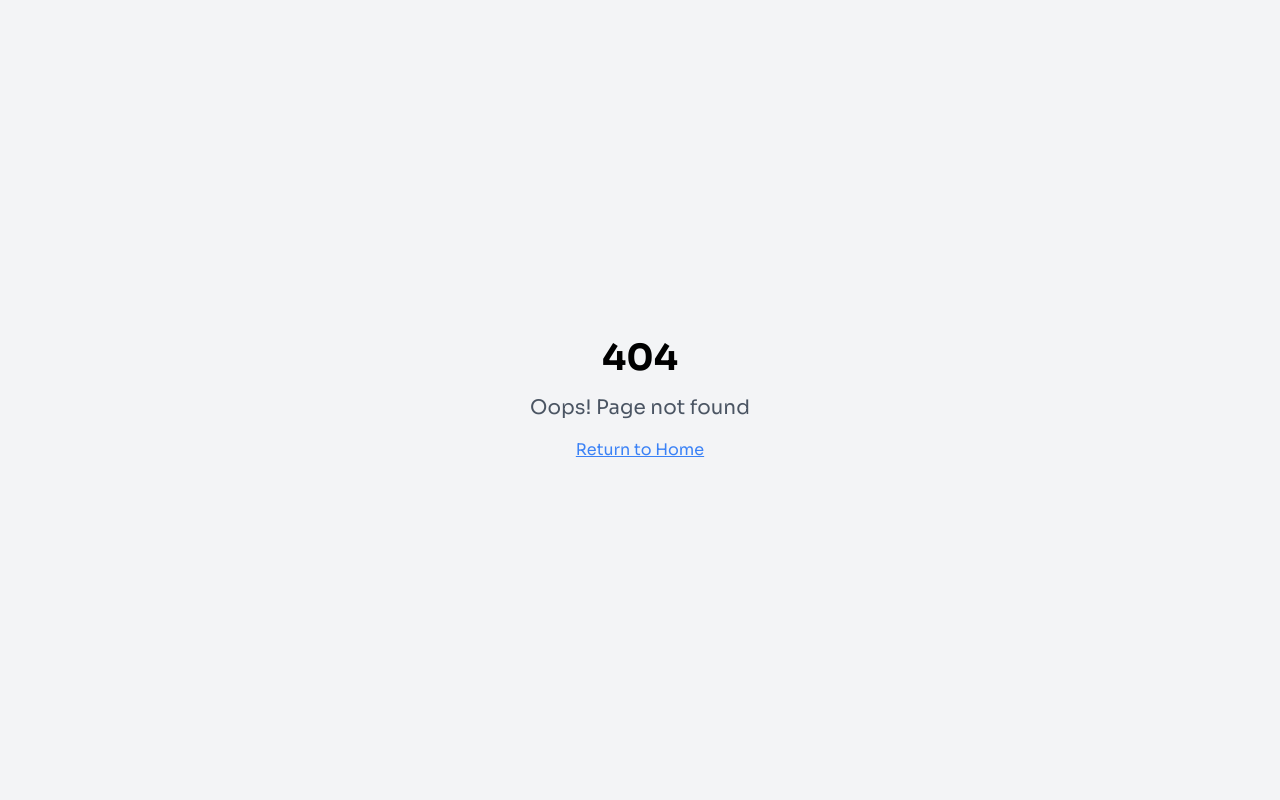
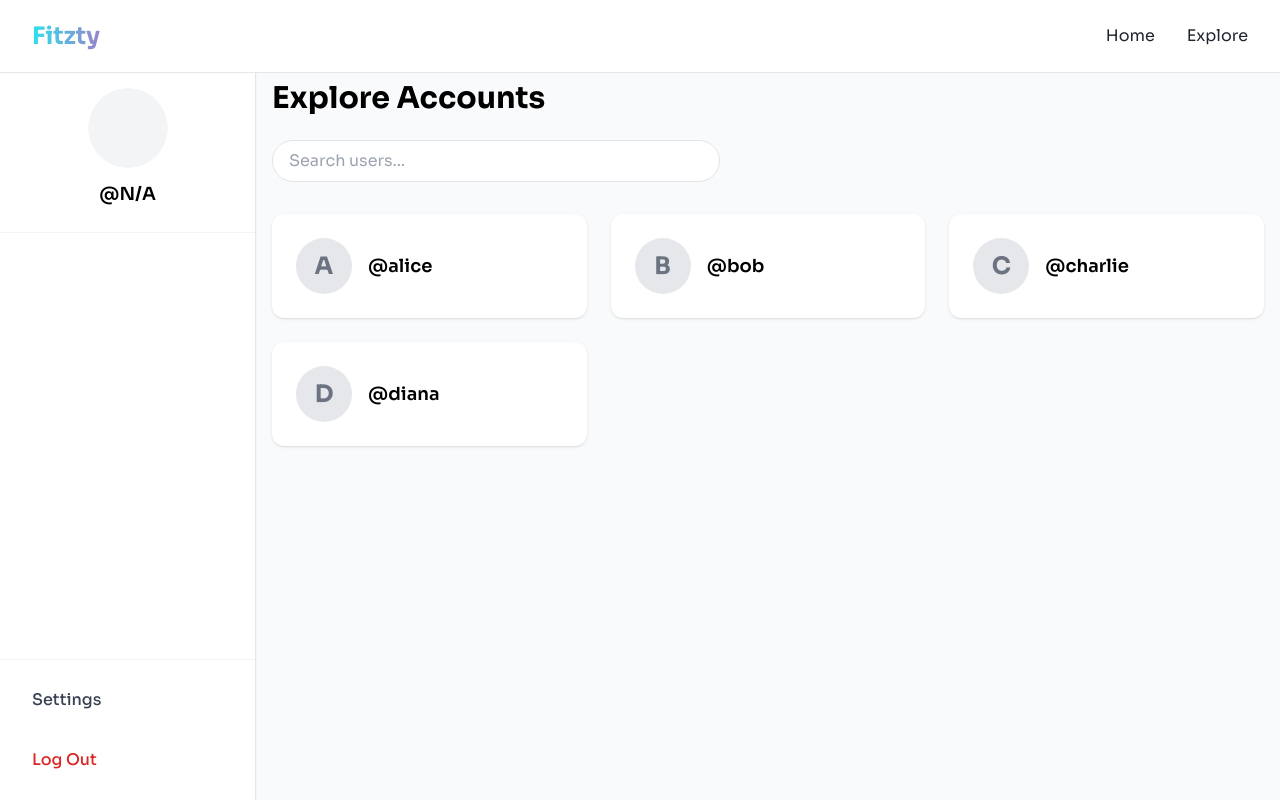
Before and after one commit to Daivya-Shah/Fitzty, a React (Vite) app: page /explore in a window 1280 px wide. Before the commit this address had no page. Built offline with nearby package versions, Linux system fonts and the light colour scheme.

Commit message:
Changes made

```diff
--- a/src/App.tsx
+++ b/src/App.tsx
@@ -8,6 +8,7 @@ import Index from "./pages/Index";
 import Auth from "./pages/Auth";
 import NotFound from "./pages/NotFound";
 import Profile from "./pages/Profile";
+import Explore from "./pages/Explore";
 
 const queryClient = new QueryClient();
 
@@ -22,6 +23,7 @@ const App = () => (
             <Route path="/" element={<Index />} />
             <Route path="/auth" element={<Auth />} />
             <Route path="/profile" element={<Profile />} />
+            <Route path="/explore" element={<Explore />} />
             {/* ADD ALL CUSTOM ROUTES ABOVE THE CATCH-ALL "*" ROUTE */}
             <Route path="*" element={<NotFound />} />
           </Routes>
--- a/src/components/Navbar.tsx
+++ b/src/components/Navbar.tsx
@@ -86,22 +86,6 @@ const Navbar = () => {
               <a href="/explore" className="nav-link">Explore</a>
             )
           )}
-          {/* Only show settings and profile if NOT on home, auth, or profile page */}
-          {!(isHome || isAuth || isProfile) && <>
-            <button className="ml-4 p-2 rounded-full bg-white border border-gray-200 shadow hover:bg-aqua-50 transition-colors" aria-label="Settings">
-              <Settings className="w-6 h-6 text-aqua-600" />
-            </button>
-            <a
-              href="/profile"
-              className="ml-2 w-10 h-10 rounded-full hover:scale-105 transition-transform focus:outline-none focus:ring-2 focus:ring-primary"
-              aria-label="Profile"
-            >
-              <Avatar>
-                <AvatarImage src={user?.user_metadata?.avatar_url || undefined} alt="Profile" />
-                <AvatarFallback>{user?.user_metadata?.username?.[0]?.toUpperCase() || ""}</AvatarFallback>
-              </Avatar>
-            </a>
-          </>}
         </nav>
 
         {/* Mobile menu button - increased touch target */}
@@ -140,22 +124,6 @@ const Navbar = () => {
               <a href="/explore" className="text-xl font-medium py-3 px-6 w-full text-center rounded-lg hover:bg-gray-100">Explore</a>
             )
           )}
-          {/* Only show settings and profile if NOT on home, auth, or profile page */}
-          {!(isHome || isAuth || isProfile) && <>
-            <button className="mt-4 p-2 rounded-full bg-white border border-gray-200 shadow hover:bg-aqua-50 transition-colors" aria-label="Settings">
-              <Settings className="w-6 h-6 text-aqua-600" />
-            </button>
-            <a
-              href="/profile"
-              className="mt-2 w-10 h-10 rounded-full hover:scale-105 transition-transform focus:outline-none focus:ring-2 focus:ring-primary"
-              aria-label="Profile"
-            >
-              <Avatar>
-                <AvatarImage src={user?.user_metadata?.avatar_url || undefined} alt="Profile" />
-                <AvatarFallback>{user?.user_metadata?.username?.[0]?.toUpperCase() || ""}</AvatarFallback>
-              </Avatar>
-            </a>
-          </>}
         </nav>
       </div>
     </header>
--- /dev/null
+++ b/src/pages/Explore.tsx
@@ -0,0 +1,82 @@
+import React, { useState } from "react";
+import Navbar from "@/components/Navbar";
+import useAuth from "@/hooks/useAuth";
+import { Avatar, AvatarImage, AvatarFallback } from "@/components/ui/avatar";
+
+// TODO: Replace with real DB fetch
+const mockUsers = [
+  { id: 1, username: "alice", avatar_url: "" },
+  { id: 2, username: "bob", avatar_url: "" },
+  { id: 3, username: "charlie", avatar_url: "" },
+  { id: 4, username: "diana", avatar_url: "" },
+];
+
+const Explore = () => {
+  const { user, signOut } = useAuth();
+  const [query, setQuery] = useState("");
+  const filteredUsers = mockUsers.filter(user =>
+    user.username.toLowerCase().includes(query.toLowerCase())
+  );
+
+  return (
+    <div className="min-h-screen bg-gray-50">
+      <Navbar />
+      <div className="flex">
+        {/* Sidebar */}
+        <div className="fixed left-0 top-0 h-full w-64 bg-white border-r border-gray-200 shadow-sm flex flex-col pt-20 z-40">
+          {/* Profile Section */}
+          <div className="flex flex-col items-center pt-2 pb-6 border-b border-gray-100">
+            <a href="/profile" aria-label="Profile">
+              <Avatar className="w-20 h-20 mb-3 hover:scale-105 transition-transform">
+                <AvatarImage src={user?.user_metadata?.avatar_url || undefined} alt="Profile" />
+                <AvatarFallback className="text-2xl">{user?.user_metadata?.username?.[0]?.toUpperCase() || ""}</AvatarFallback>
+              </Avatar>
+            </a>
+            <h3 className="font-semibold text-lg">@{user?.user_metadata?.username || "N/A"}</h3>
+          </div>
+          {/* Bottom Options */}
+          <div className="p-4 border-t border-gray-100 space-y-3 mt-auto">
+            <button className="w-full flex items-center justify-start px-4 py-3 text-gray-700 hover:bg-gray-50 rounded-lg transition-colors">
+              <span className="text-base font-medium">Settings</span>
+            </button>
+            <button
+              onClick={signOut}
+              className="w-full flex items-center justify-start px-4 py-3 text-red-600 hover:bg-red-50 rounded-lg transition-colors"
+            >
+              <span className="text-base font-medium">Log Out</span>
+            </button>
+          </div>
+        </div>
+        {/* Main Content */}
+        <main className="flex-1 ml-64 px-4 pt-20">
+          <h1 className="text-3xl font-bold mb-6">Explore Accounts</h1>
+          <input
+            type="text"
+            placeholder="Search users..."
+            value={query}
+            onChange={e => setQuery(e.target.value)}
+            className="w-full max-w-md px-4 py-2 border rounded-full mb-8"
+          />
+          <div className="grid grid-cols-1 sm:grid-cols-2 md:grid-cols-3 gap-6">
+            {filteredUsers.length === 0 ? (
+              <div className="col-span-full text-gray-400 text-lg">No users found.</div>
+            ) : (
+              filteredUsers.map(user => (
+                <div key={user.id} className="bg-white rounded-xl shadow p-6 flex items-center gap-4">
+                  <div className="w-14 h-14 rounded-full bg-gray-200 flex items-center justify-center text-2xl font-bold text-gray-500">
+                    {user.username[0].toUpperCase()}
+                  </div>
+                  <div>
+                    <div className="font-semibold text-lg">@{user.username}</div>
+                  </div>
+                </div>
+              ))
+            )}
+          </div>
+        </main>
+      </div>
+    </div>
+  );
+};
+
+export default Explore;
--- a/src/pages/Profile.tsx
+++ b/src/pages/Profile.tsx
@@ -70,7 +70,7 @@ const Profile = () => {
         {/* Sidebar */}
         <div className="fixed left-0 top-0 h-full w-64 bg-white border-r border-gray-200 shadow-sm flex flex-col pt-20 z-40">
           {/* Profile Section */}
-          <div className="flex flex-col items-center p-6 border-b border-gray-100">
+          <div className="flex flex-col items-center pt-2 pb-6 border-b border-gray-100">
             <Avatar className="w-20 h-20 mb-3">
               <AvatarImage src={user?.user_metadata?.avatar_url || undefined} alt="Profile" />
               <AvatarFallback className="text-2xl">{user?.user_metadata?.username?.[0]?.toUpperCase() || ""}</AvatarFallback>
@@ -116,10 +116,10 @@ const Profile = () => {
         </div>
 
         {/* Main Content */}
-        <main className="flex-1 ml-64 px-4 py-12 mt-8 pt-20">
+        <main className="flex-1 ml-64 px-4 pt-20">
         {/* Profile Header */}
         <div className="relative flex flex-col md:flex-row items-center md:items-end gap-8 mb-12">
-          <div className="relative w-32 h-32 rounded-full overflow-hidden border-4 border-primary shadow-lg bg-white">
+          <div className="relative w-32 h-32 rounded-full overflow-hidden border-4 border-primary shadow-lg bg-white mt-2">
             <Avatar className="w-32 h-32">
               <AvatarImage src={user?.user_metadata?.avatar_url || undefined} alt="Profile" />
               <AvatarFallback className="text-4xl">{user?.user_metadata?.username?.[0]?.toUpperCase() || ""}</AvatarFallback>
```
